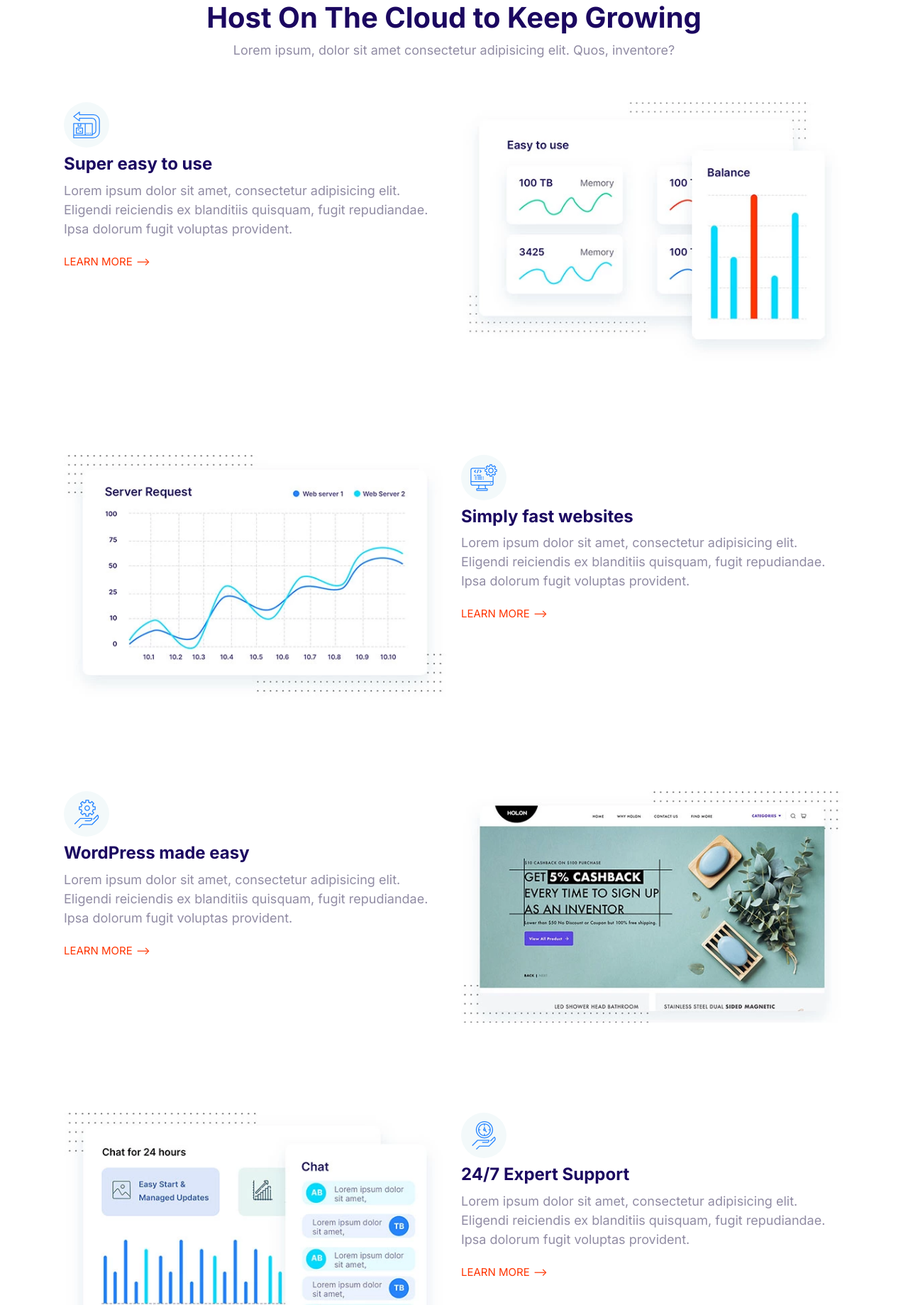
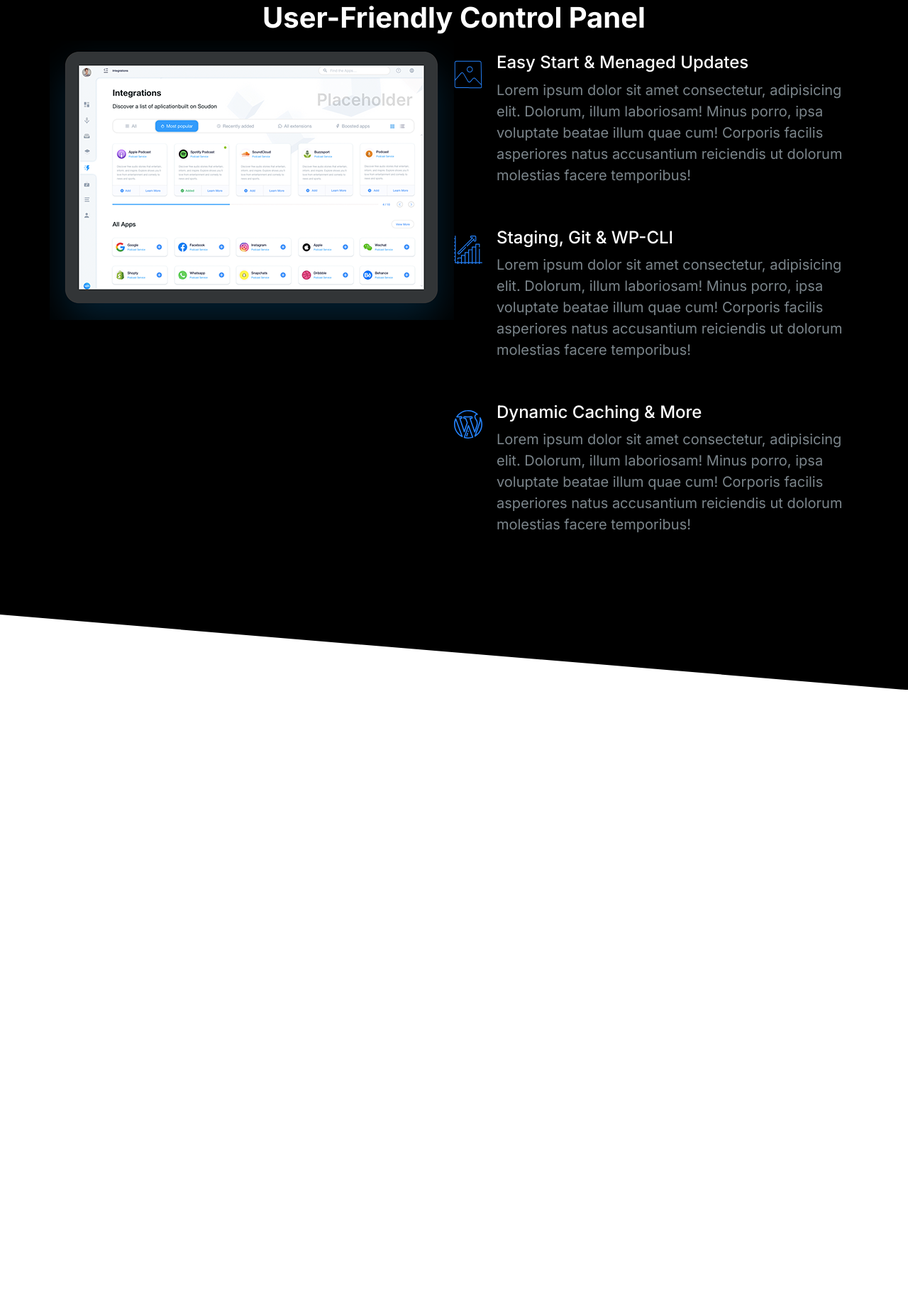
Before and after one commit to dule979/Demo-single-page-application, a plain HTML site: page index.html in a window 1280 px wide. Shown: the part 90-1929 px from the top of the page at 71% size. After the commit the page ends 1062 px from the top, so only its background shows below. Drawn offline with Linux system fonts and the light colour scheme.

Commit message:
Create the showcase component.

```diff
--- a/css/style.css
+++ b/css/style.css
@@ -16,6 +16,10 @@
 }
 
 /* Typography Section */
+::selection {
+  background: var(--color-primary);
+  color: #fff;
+}
 
 html {
   font-size: 62.5%;
@@ -46,6 +50,7 @@ h2 {
 
 h3 {
   font-size: 3rem;
+  font-weight: 500;
 }
 
 p {
@@ -138,7 +143,6 @@ a {
 .list {
   list-style: none;
   padding-left: 0;
-  color: var(--color-headings);
 }
 
 .list--inline .list__item {
@@ -149,6 +153,7 @@ a {
 .list--tick {
   list-style-image: url(../images/tick.svg);
   padding-left: 3rem;
+  color: var(--color-headings);
 }
 
 .list--tick .list__item {
@@ -423,6 +428,7 @@ a {
 
 .media {
   display: flex;
+  margin-bottom: 4rem;
 }
 
 .media__title {
@@ -430,6 +436,7 @@ a {
 }
 
 .media__body {
+  font-size: 2rem;
   margin: 0 2rem;
 }
 
@@ -634,18 +641,20 @@ a {
   color: #7b858b;
 }
 
-.block--dark .block__heading {
+.block--dark h1,
+.block--dark h2,
+.block--dark h3 {
   color: #fff;
 }
 
 .block--skewed-right {
-  padding-bottom: calc(var(--padding-vertical) + 4rem);
-  clip-path: polygon(0 0, 100% 0%, 100% 100%, 0% 80%);
+  padding-bottom: calc(var(--padding-vertical) + 8rem);
+  clip-path: polygon(0 0, 100% 0%, 100% 100%, 0% 90%);
 }
 
 .block--skewed-left {
-  padding-bottom: calc(var(--padding-vertical) + 4rem);
-  clip-path: polygon(0 0, 100% 0%, 100% 80%, 0% 100%);
+  padding-bottom: calc(var(--padding-vertical) + 8rem);
+  clip-path: polygon(0 0, 100% 0%, 100% 90%, 0% 100%);
 }
 
 .container {
@@ -718,10 +727,6 @@ a {
 }
 
 /* Hero */
-
-.hero {
-  clip-path: polygon(0 0, 100% 0%, 100% 90%, 0% 100%);
-}
 
 .hero__tagline {
   color: #b9c3cf;
@@ -805,3 +810,24 @@ a {
     order: 2;
   }
 }
+
+/* Showcase Block */
+
+.block-showcase__image > img {
+  width: 100%;
+}
+
+@media screen and (min-width: 768px) {
+  .block-showcase .grid {
+    grid-template-columns: 50% 50%;
+  }
+
+  .block-showcase__image {
+    justify-self: end;
+  }
+
+  .block-showcase__image > img {
+    width: auto;
+    max-width: 700px;
+  }
+}
--- a/index.html
+++ b/index.html
@@ -13,122 +13,75 @@
     <link rel="stylesheet" href="/css/style.css" />
   </head>
   <body>
-    <section class="block container">
+    <section class="block block--dark block--skewed-right block-showcase">
       <header class="block__header">
-        <h2>Host On The Cloud to Keep Growing</h2>
+        <h2>User-Friendly Control Panel</h2>
+      </header>
+      <div class="container grid grid--cols-2">
+        <picture class="block-showcase__image">
+          <source
+            type="image/png"
+            srcset="images/ipad.png 1x, images/ipad@2x.png"
+          />
+          <img src="/images/ipad.png" alt="" / >
+        </picture>
+        <ul class="list">
+          <li>
+            <div class="media">
+              <div class="media__image">
+                <svg class="icon icon--primary">
+                  <use xlink:href="images/sprite.svg#snap"></use>
+                </svg>
+              </div>
+              <div class="media__body">
+                <h3 class="media__title">Easy Start & Menaged Updates</h3>
                 <p>
-          Lorem ipsum, dolor sit amet consectetur adipisicing elit. Quos,
-          inventore?
+                  Lorem ipsum dolor sit amet consectetur, adipisicing elit.
+                  Dolorum, illum laboriosam! Minus porro, ipsa voluptate beatae
+                  illum quae cum! Corporis facilis asperiores natus accusantium
+                  reiciendis ut dolorum molestias facere temporibus!
                 </p>
-      </header>
-      <article class="grid grid--cols-2 feature">
-        <div class="feature__content">
-          <span class="icon-container">
+              </div>
+            </div>
+          </li>
+          <li>
+            <div class="media">
+              <div class="media__image">
                 <svg class="icon icon--primary">
-              <use xlink:href="images/sprite.svg#easy"></use>
+                  <use xlink:href="images/sprite.svg#growth"></use>
                 </svg>
-          </span>
-          <h3 class="feature__heading">Super easy to use</h3>
+              </div>
+              <div class="media__body">
+                <h3 class="media__title">Staging, Git & WP-CLI</h3>
                 <p>
-            Lorem ipsum dolor sit amet, consectetur adipisicing elit. Eligendi
-            reiciendis ex blanditiis quisquam, fugit repudiandae. Ipsa dolorum
-            fugit voluptas provident.
+                  Lorem ipsum dolor sit amet consectetur, adipisicing elit.
+                  Dolorum, illum laboriosam! Minus porro, ipsa voluptate beatae
+                  illum quae cum! Corporis facilis asperiores natus accusantium
+                  reiciendis ut dolorum molestias facere temporibus!
                 </p>
-          <a href="#" class="link-arrow">Learn More</a>
               </div>
-        <picture>
-          <source
-            type="image/webp"
-            srcset="images/easy@2x.webp 2x, images/easy.webp 1x"
-          />
-          <source
-            type="image/jpg"
-            srcset="images/easy@2x.jpg 2x, images/easy.jpg 1x"
-          />
-          <img src="/images/easy@2x.jpg" alt="" class="feature__image" />
-        </picture>
-      </article>
-      <article class="grid grid--cols-2 feature">
-        <div class="feature__content">
-          <span class="icon-container">
+            </div>
+          </li>
+          <li>
+            <div class="media">
+              <div class="media__image">
                 <svg class="icon icon--primary">
-              <use xlink:href="images/sprite.svg#computer"></use>
+                  <use xlink:href="images/sprite.svg#wordpress"></use>
                 </svg>
-          </span>
-          <h3 class="feature__heading">Simply fast websites</h3>
+              </div>
+              <div class="media__body">
+                <h3 class="media__title">Dynamic Caching & More</h3>
                 <p>
-            Lorem ipsum dolor sit amet, consectetur adipisicing elit. Eligendi
-            reiciendis ex blanditiis quisquam, fugit repudiandae. Ipsa dolorum
-            fugit voluptas provident.
+                  Lorem ipsum dolor sit amet consectetur, adipisicing elit.
+                  Dolorum, illum laboriosam! Minus porro, ipsa voluptate beatae
+                  illum quae cum! Corporis facilis asperiores natus accusantium
+                  reiciendis ut dolorum molestias facere temporibus!
                 </p>
-          <a href="#" class="link-arrow">Learn More</a>
               </div>
-        <picture>
-          <source
-            type="image/webp"
-            srcset="images/fast@2x.webp 2x, images/fast.webp 1x"
-          />
-          <source
-            type="image/jpg"
-            srcset="images/fast@2x.jpg 2x, images/fast.jpg 1x"
-          />
-          <img src="/images/fast@2x.jpg" alt="" class="feature__image" />
-        </picture>
-      </article>
-      <article class="grid grid--cols-2 feature">
-        <div class="feature__content">
-          <span class="icon-container">
-            <svg class="icon icon--primary">
-              <use xlink:href="images/sprite.svg#settings"></use>
-            </svg>
-          </span>
-          <h3 class="feature__heading">WordPress made easy</h3>
-          <p>
-            Lorem ipsum dolor sit amet, consectetur adipisicing elit. Eligendi
-            reiciendis ex blanditiis quisquam, fugit repudiandae. Ipsa dolorum
-            fugit voluptas provident.
-          </p>
-          <a href="#" class="link-arrow">Learn More</a>
             </div>
-        <picture>
-          <source
-            type="image/webp"
-            srcset="images/wordpress@2x.webp 2x, images/wordpress.webp 1x"
-          />
-          <source
-            type="image/jpg"
-            srcset="images/wordpress@2x.jpg 2x, images/wordpress.jpg 1x"
-          />
-          <img src="/images/wordpress@2x.jpg" alt="" class="feature__image" />
-        </picture>
-      </article>
-      <article class="grid grid--cols-2 feature">
-        <div class="feature__content">
-          <span class="icon-container">
-            <svg class="icon icon--primary">
-              <use xlink:href="images/sprite.svg#clock"></use>
-            </svg>
-          </span>
-          <h3 class="feature__heading">24/7 Expert Support</h3>
-          <p>
-            Lorem ipsum dolor sit amet, consectetur adipisicing elit. Eligendi
-            reiciendis ex blanditiis quisquam, fugit repudiandae. Ipsa dolorum
-            fugit voluptas provident.
-          </p>
-          <a href="#" class="link-arrow">Learn More</a>
+          </li>
+        </ul>
       </div>
-        <picture>
-          <source
-            type="image/webp"
-            srcset="images/support@2x.webp 2x, images/support.webp 1x"
-          />
-          <source
-            type="image/jpg"
-            srcset="images/support@2x.jpg 2x, images/support.jpg 1x"
-          />
-          <img src="/images/support@2x.jpg" alt="" class="feature__image" />
-        </picture>
-      </article>
     </section>
     <script src="js/main.js"></script>
   </body>
```
Also changed, not shown: components/block-showcase.html (added, +70 -0 lines), images/ipad.png (added), images/ipad@2x.png (added). Lines whose indentation alone changed are shown as unchanged.
